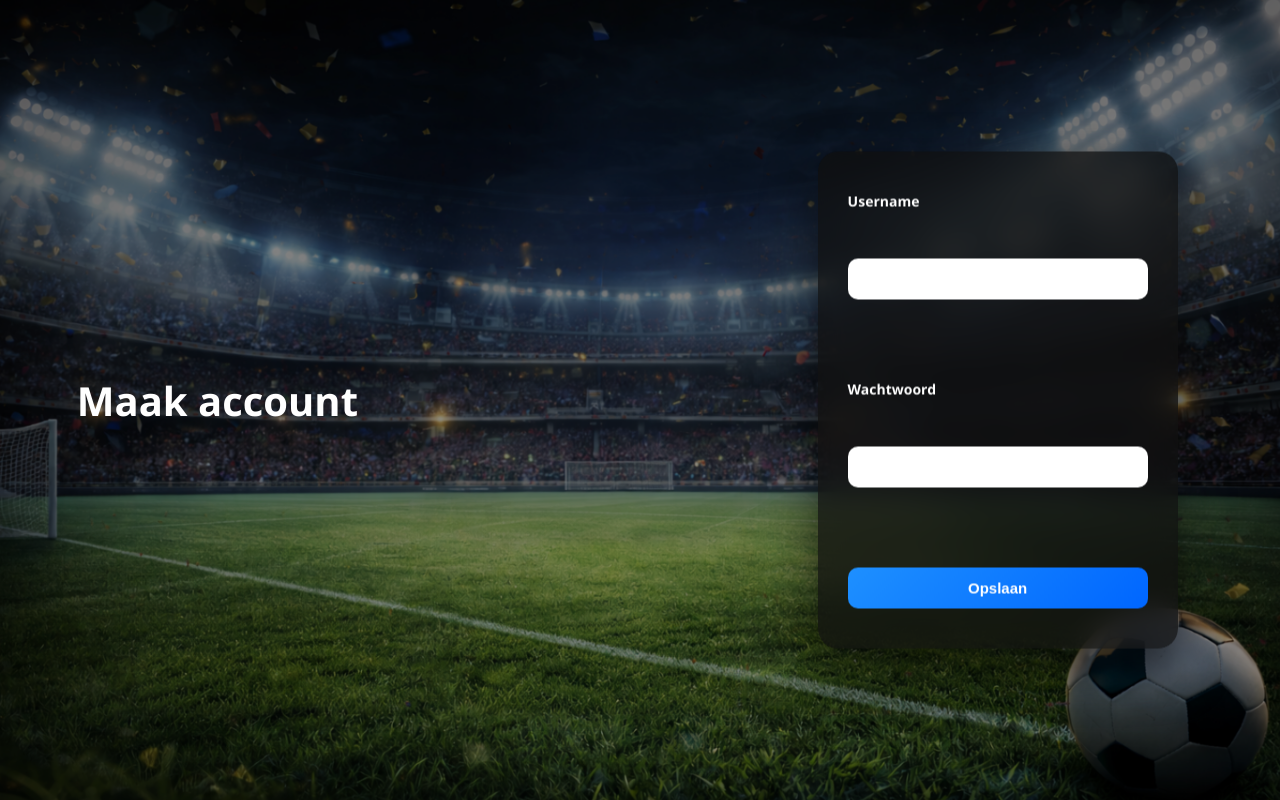
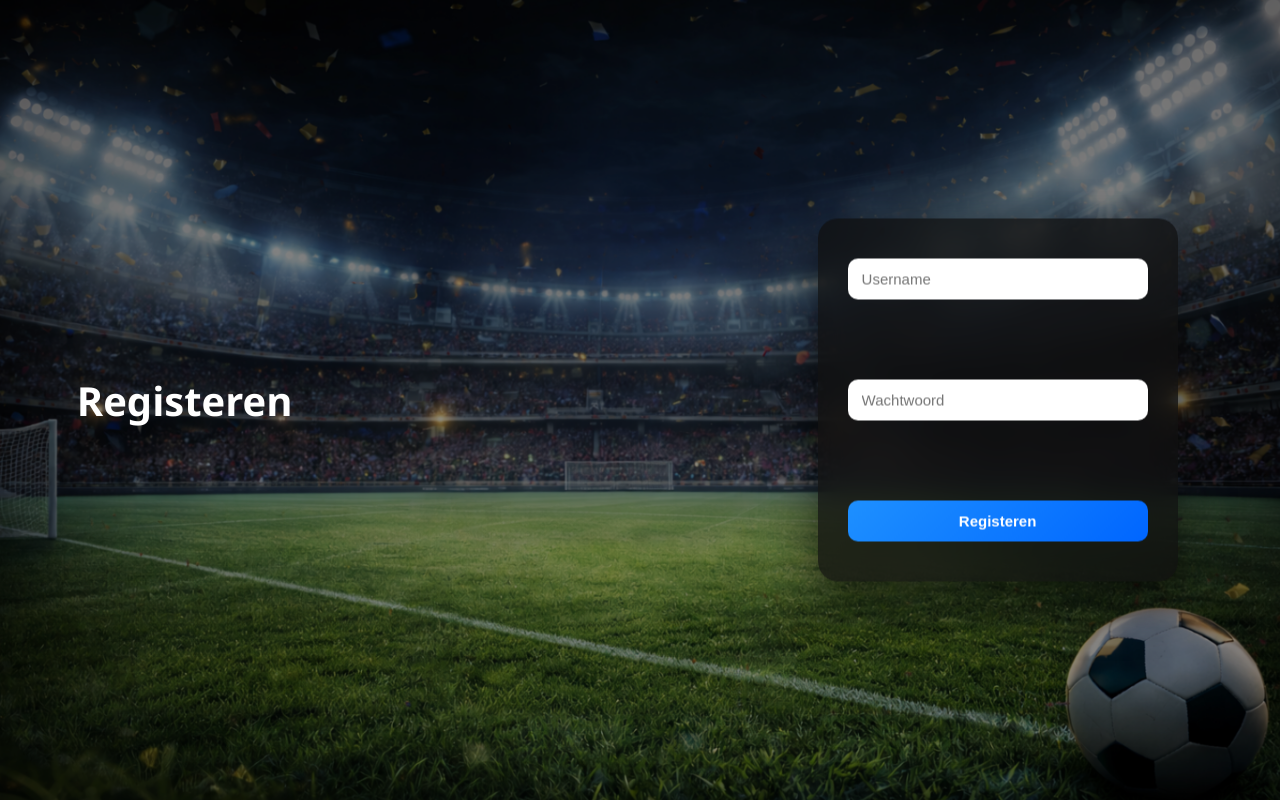
Before and after one commit to Amirabbasvand/soccerwatch, a PHP site: page /registeren.php in a window 1280 px wide. Run offline with PHP 8.4, Linux system fonts and the light colour scheme.

Commit message:
Update registeren.php

```diff
--- a/registeren.php
+++ b/registeren.php
@@ -37,19 +37,19 @@ if (isset($_POST['opslaan'])) {
 
 <body>
 
-    <h1>Maak account</h1>
+    <h1>Registeren</h1>
 
     <form method="post">
 
-        <label><strong>Username</strong></label><br>
-        <input type="text" name="Username" required><br><br>
 
-        <label><strong>Wachtwoord</strong></label><br>
-        <input type="Password" name="Wachtwoord" required><br><br>
+        <input type="text" name="Username" required placeholder="Username"><br><br>
+
+
+        <input type="Password" name="Wachtwoord" required placeholder="Wachtwoord"><br><br>
 
 
 
-        <input type="submit" name="opslaan" value="Opslaan">
+        <input type="submit" name="opslaan" value="Registeren">
     </form>
 </body>
 
```
